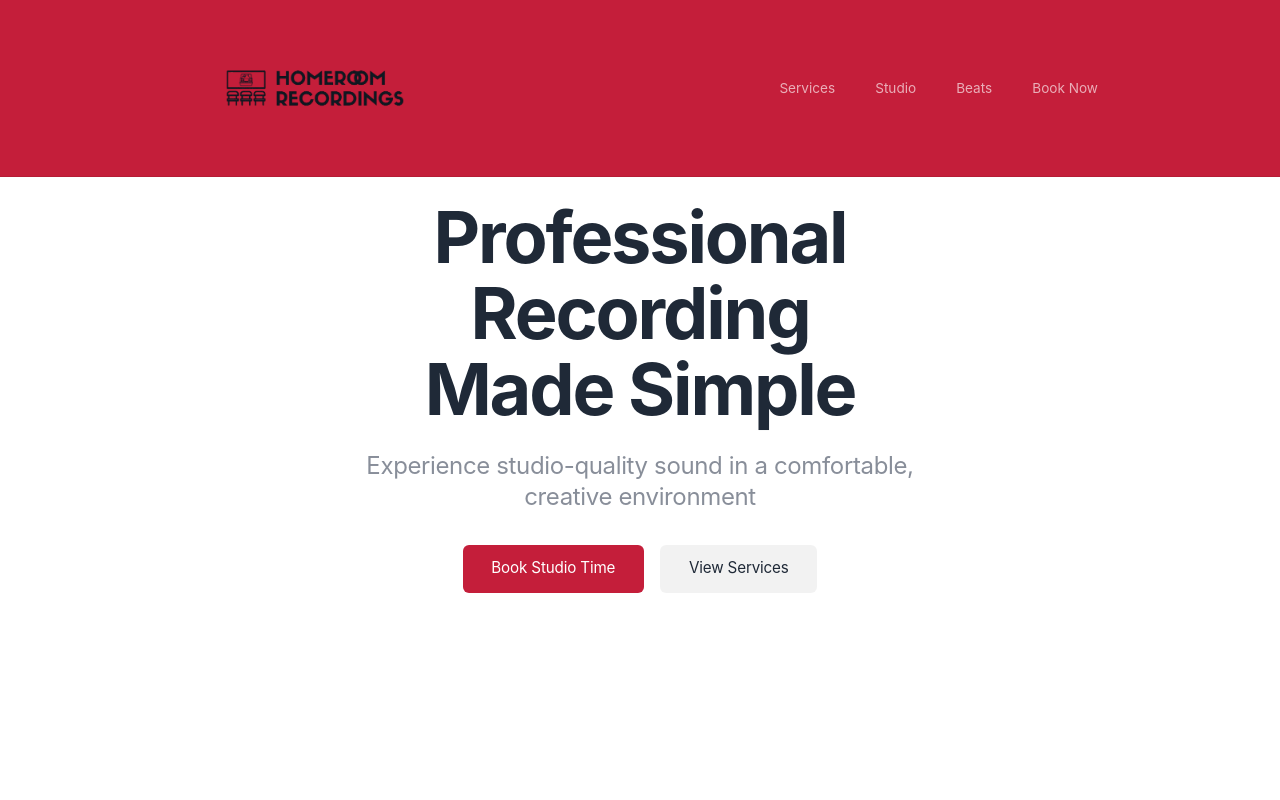
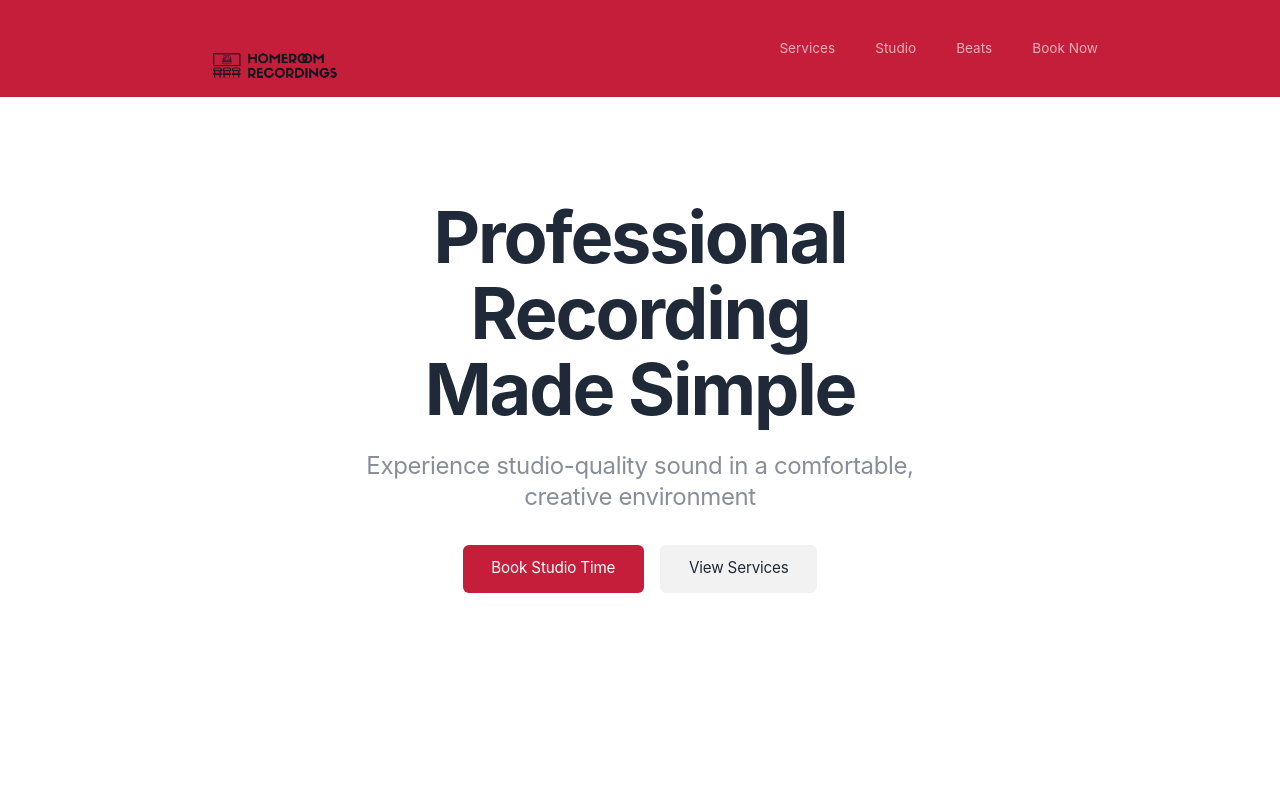
Before and after one commit to TeamBrainStorm/homeromrecordingsweb, a plain HTML site: page index.html in a window 1280 px wide. Shown: the top 800 px of the page. Drawn offline with Linux system fonts and the light colour scheme.

Commit message:
Update styles.css

```diff
--- a/styles.css
+++ b/styles.css
@@ -82,12 +82,12 @@ nav {
 }
 
 .logo {
-    height: 150px;
+    height: 70px;
     width: auto;
 }
 
 .logo img {
-    height: 100%;
+    height: 150%;
     width: auto;
     object-fit: contain;
 }
```
